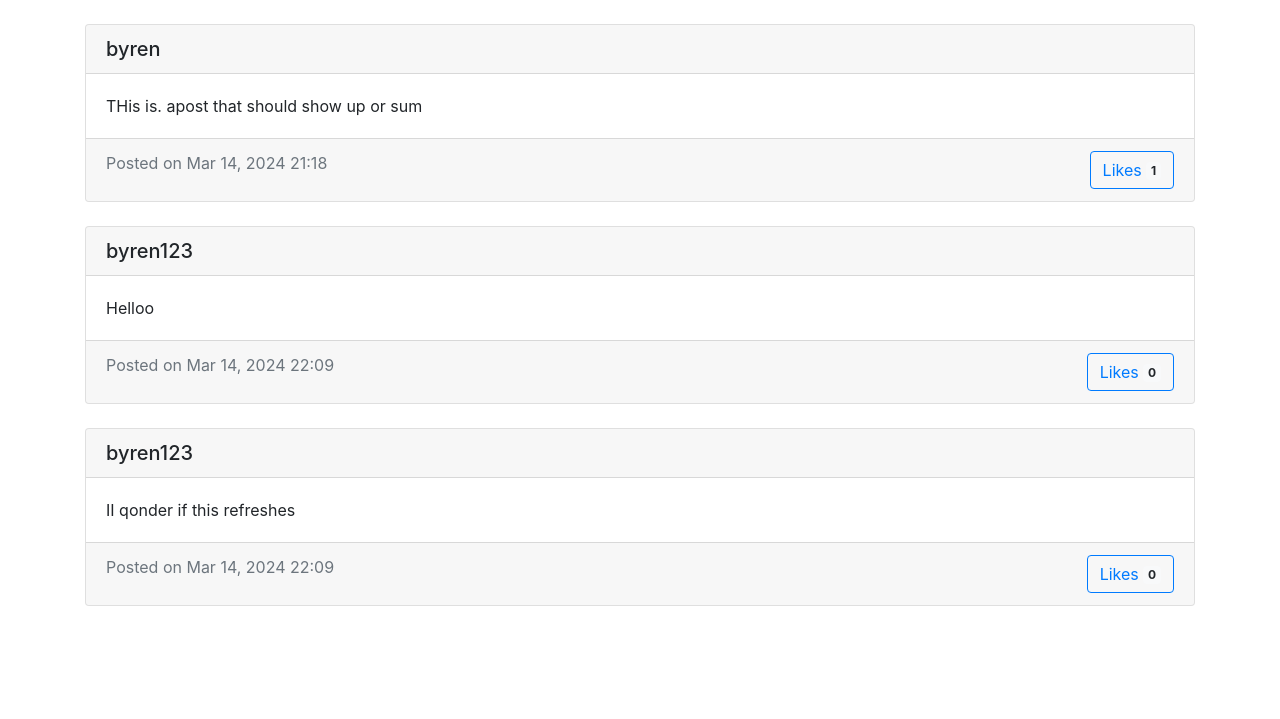
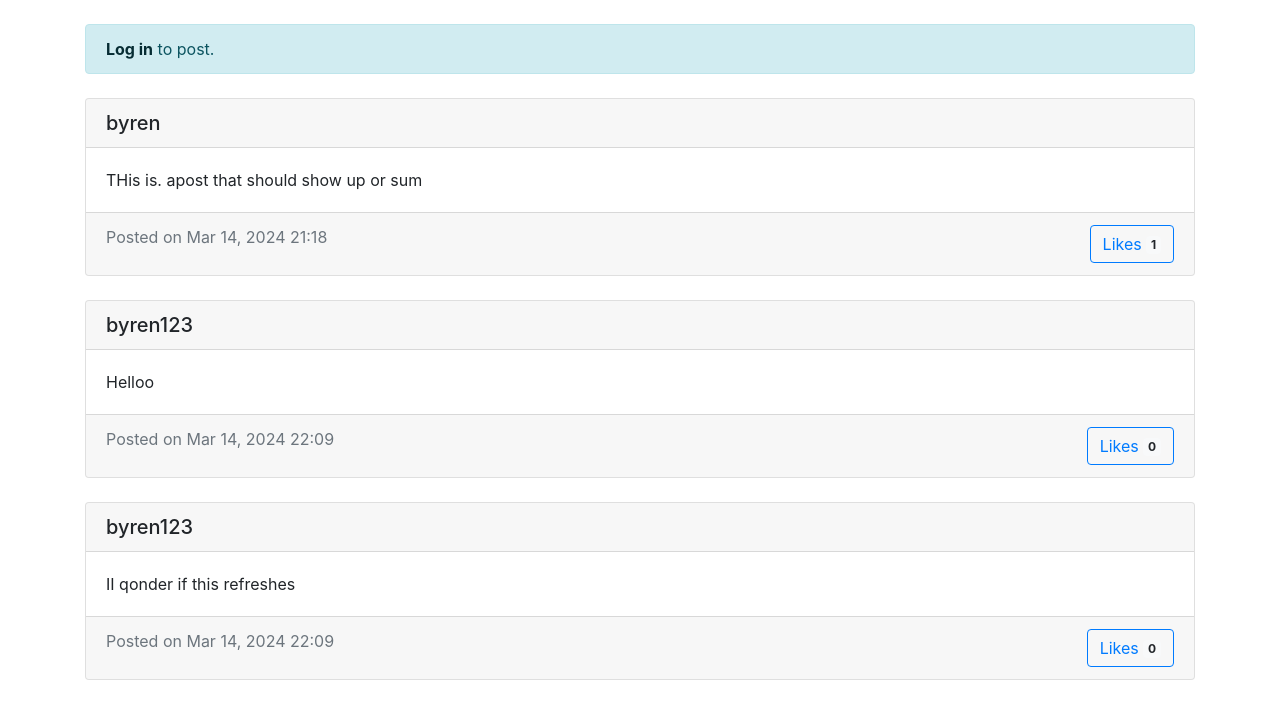
Before and after one commit to byrencheema/SocialNetwork, a Django app: template network/templates/network/index.html in a window 1280 px wide. Shown: the part 56-775 px from the top of the page. Run offline with Django 3.2, Linux system fonts and the light colour scheme; the template is opened without the code that fills it: values that come from a table or form of the project are taken from there, others are empty; data comes from the database, SQL or seed files in the repository; both versions use the stored data as it was after the commit; parts of the project's set-up code (start-up, migrations or seed data) failed here and were passed over; some libraries are stand-ins or nearby versions.

Commit message:
Implemented post creation

```diff
--- a/network/templates/network/index.html
+++ b/network/templates/network/index.html
@@ -1,6 +1,22 @@
 {% extends "network/layout.html" %}
 
 {% block body %}
+<div class="container mt-4">
+    {% if user.is_authenticated %}
+        <form action="{% url 'create_post' %}" method="post">
+            {% csrf_token %}
+            <div class="form-group">
+                <textarea class="form-control" name="content" rows="3" placeholder="What's on your mind?"></textarea>
+            </div>
+            <button type="submit" class="btn btn-primary">Post</button>
+        </form>
+    {% else %}
+        <div class="alert alert-info" role="alert">
+            <a href="{% url 'login' %}" class="alert-link">Log in</a> to post.
+        </div>
+    {% endif %}
+</div>
+
 <div class="container mt-4">
     {% for post in posts %}
     <div class="card mb-4">
@@ -18,7 +34,7 @@
                 </button>
             </span>
         </div>
-    </div>
+</div>
     {% empty %}
     <p>No posts to display.</p>
     {% endfor %}
--- a/network/urls.py
+++ b/network/urls.py
@@ -7,5 +7,7 @@ urlpatterns = [
     path("", views.index, name="index"),
     path("login", views.login_view, name="login"),
     path("logout", views.logout_view, name="logout"),
-    path("register", views.register, name="register")
+    path("register", views.register, name="register"),
+    path("post", views.post, name="create_post"),
+    path("profile", views.profile, name="profile")
 ]
```
Also changed, not shown: network/views.py (+9 -0 lines), db.sqlite3, network/migrations/0002_post.py (added).
